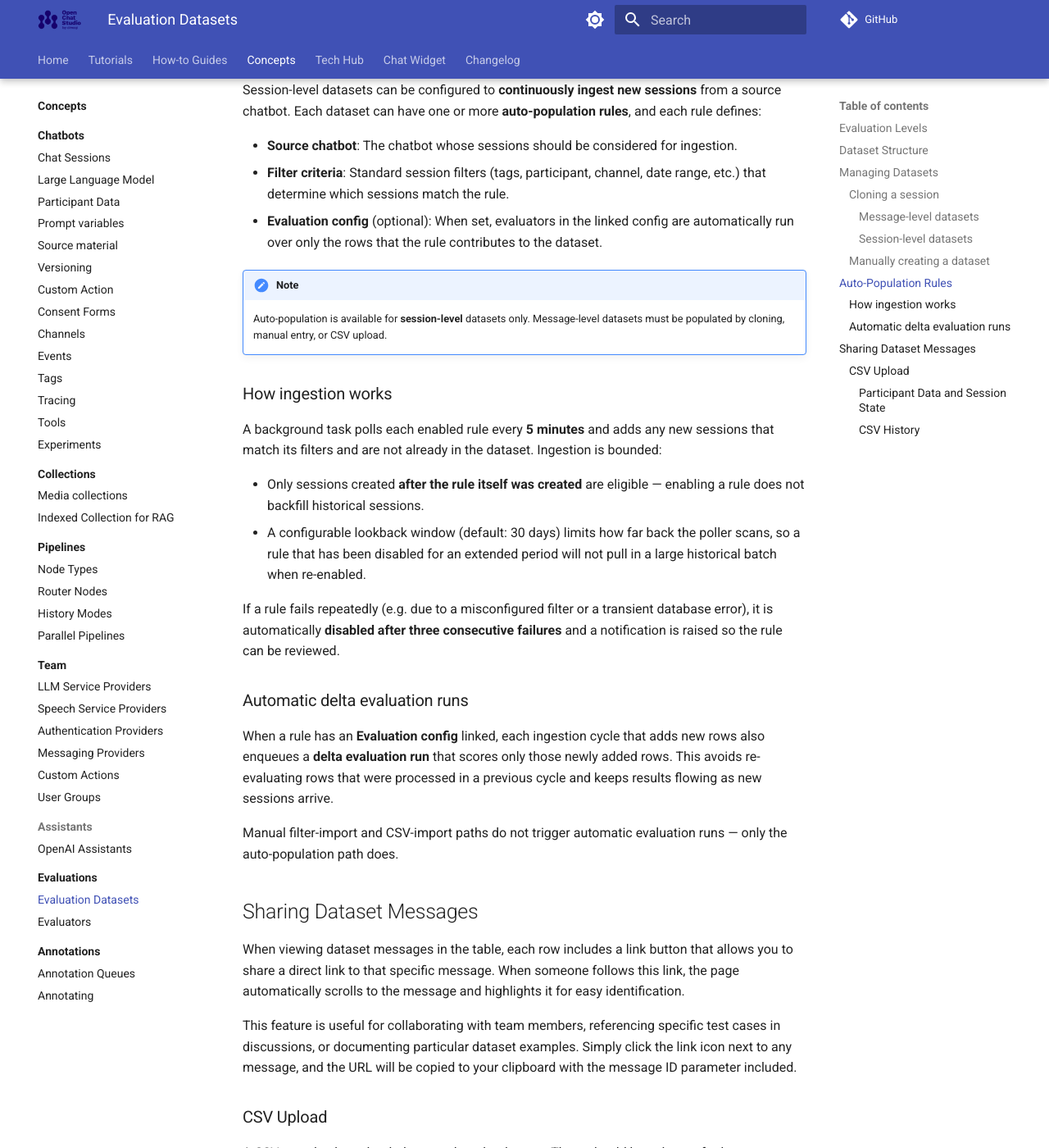
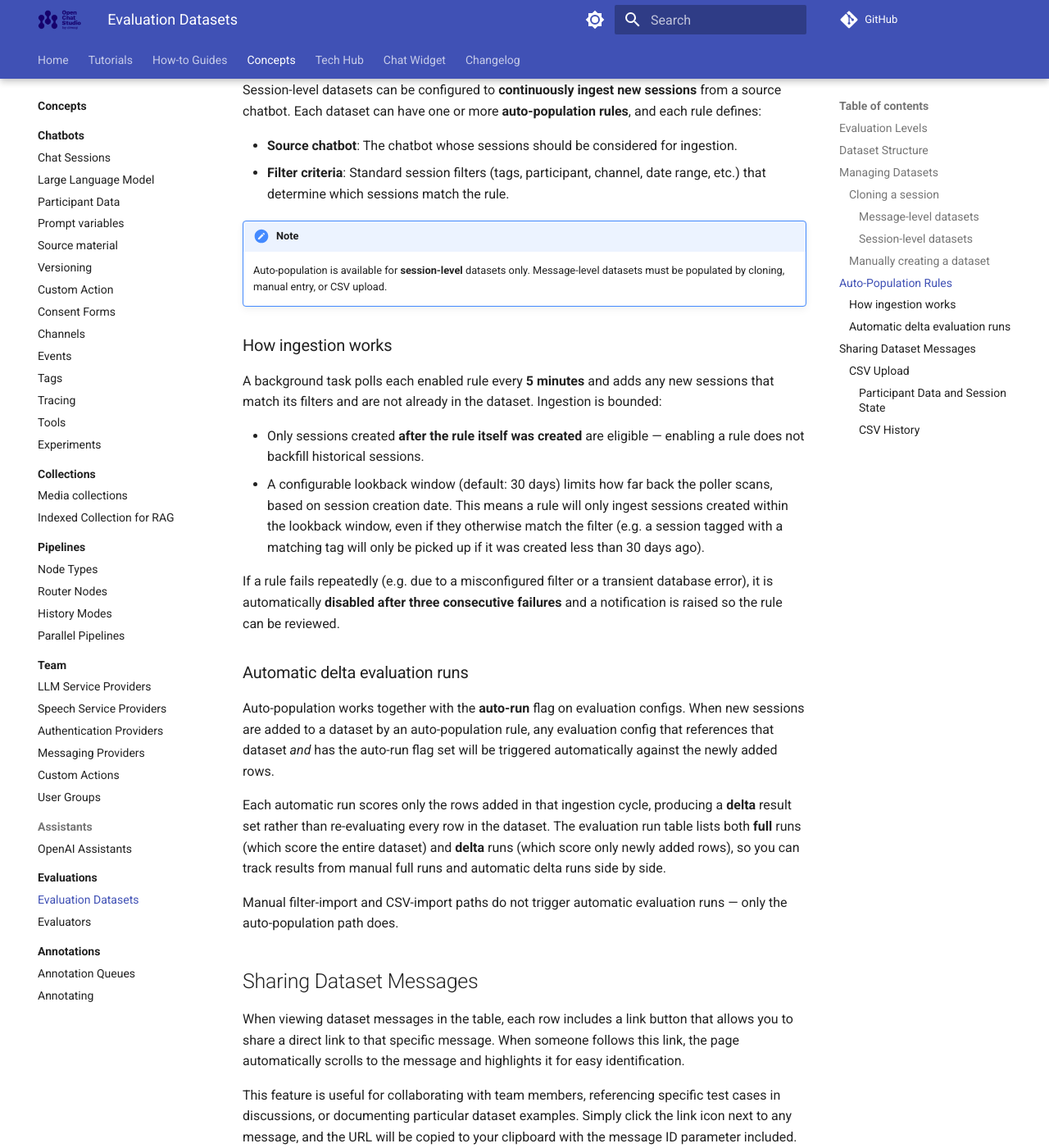
Before and after one commit to dimagi/open-chat-studio-docs, an MkDocs documentation site: the page built from docs/concepts/evaluations/dataset.md, in a window 1280 px wide and 1400 px high, scrolled down 3444 px. Shown: the whole window at 82% size. Built offline with MkDocs 1.6.1 and Material for MkDocs 9.7.7, drawn with Linux system fonts in a browser that asks for light colours; a script that is not in the unit is left out; comment, search, counter and statistics services are not loaded.

Commit message:
docs: clarify auto-run is a property of evaluation configs, not rules
Address review feedback:
- Remove "Evaluation config" from rule properties — auto-run is set on
  the evaluation config, which targets datasets, not auto-population rules.
- Clarify the 30-day lookback window applies to session creation date.
- Explain delta vs full result sets in the evaluation run table.

Co-authored-by: Simon Kelly <snopoke@users.noreply.github.com>

```diff
--- a/docs/concepts/evaluations/dataset.md
+++ b/docs/concepts/evaluations/dataset.md
@@ -90,7 +90,6 @@ Session-level datasets can be configured to **continuously ingest new sessions**
 
 - **Source chatbot**: The chatbot whose sessions should be considered for ingestion.
 - **Filter criteria**: Standard session filters (tags, participant, channel, date range, etc.) that determine which sessions match the rule.
-- **Evaluation config** (optional): When set, evaluators in the linked config are automatically run over only the rows that the rule contributes to the dataset.
 
 !!! note
     Auto-population is available for **session-level** datasets only. Message-level datasets must be populated by cloning, manual entry, or CSV upload.
@@ -100,13 +99,15 @@ Session-level datasets can be configured to **continuously ingest new sessions**
 A background task polls each enabled rule every **5 minutes** and adds any new sessions that match its filters and are not already in the dataset. Ingestion is bounded:
 
 - Only sessions created **after the rule itself was created** are eligible — enabling a rule does not backfill historical sessions.
-- A configurable lookback window (default: 30 days) limits how far back the poller scans, so a rule that has been disabled for an extended period will not pull in a large historical batch when re-enabled.
+- A configurable lookback window (default: 30 days) limits how far back the poller scans, based on session creation date. This means a rule will only ingest sessions created within the lookback window, even if they otherwise match the filter (e.g. a session tagged with a matching tag will only be picked up if it was created less than 30 days ago).
 
 If a rule fails repeatedly (e.g. due to a misconfigured filter or a transient database error), it is automatically **disabled after three consecutive failures** and a notification is raised so the rule can be reviewed.
 
 ### Automatic delta evaluation runs
 
-When a rule has an **Evaluation config** linked, each ingestion cycle that adds new rows also enqueues a **delta evaluation run** that scores only those newly added rows. This avoids re-evaluating rows that were processed in a previous cycle and keeps results flowing as new sessions arrive.
+Auto-population works together with the **auto-run** flag on evaluation configs. When new sessions are added to a dataset by an auto-population rule, any evaluation config that references that dataset *and* has the auto-run flag set will be triggered automatically against the newly added rows.
+
+Each automatic run scores only the rows added in that ingestion cycle, producing a **delta** result set rather than re-evaluating every row in the dataset. The evaluation run table lists both **full** runs (which score the entire dataset) and **delta** runs (which score only newly added rows), so you can track results from manual full runs and automatic delta runs side by side.
 
 Manual filter-import and CSV-import paths do not trigger automatic evaluation runs — only the auto-population path does.
 
```
